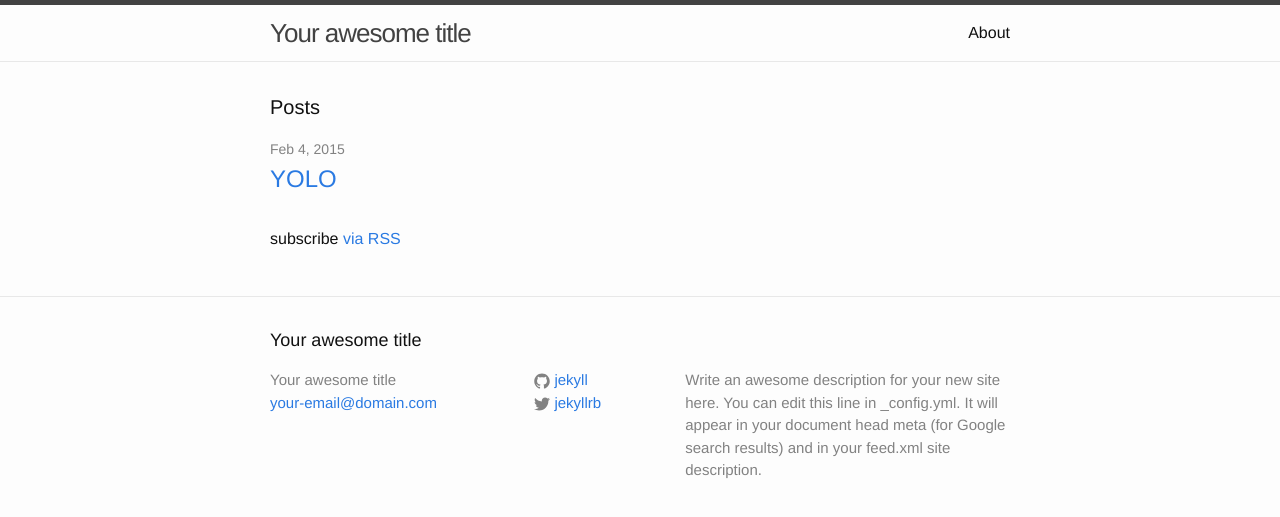
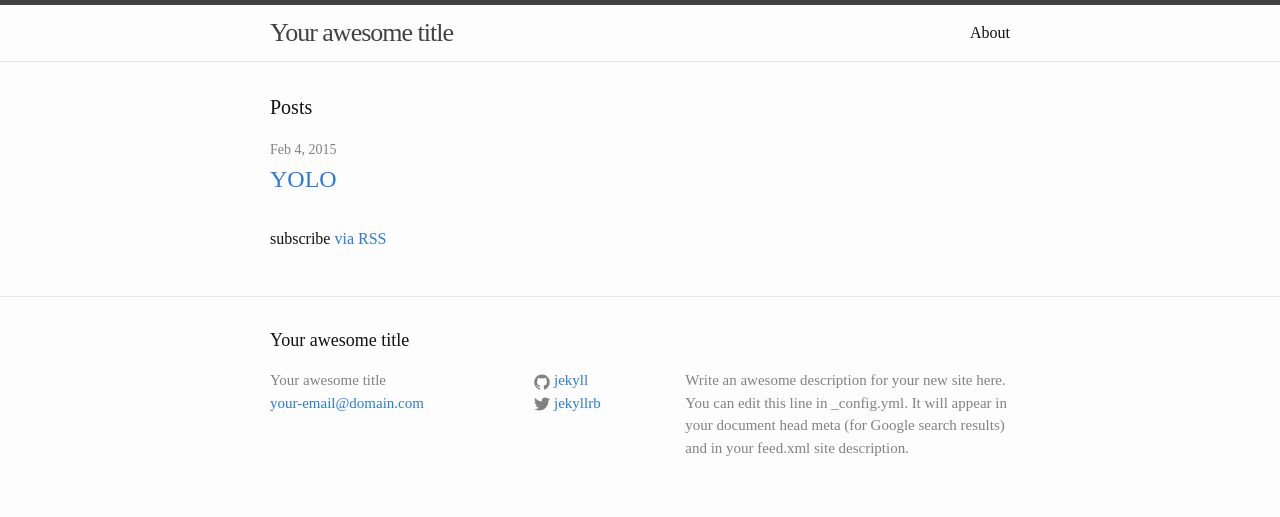
Before and after one commit to seedghs/seedghs.github.io, a Jekyll site: the page built from index.html, in a window 1280 px wide. Shown: the top 517 px of the page. Built offline with Jekyll 4.4.1, drawn with Linux system fonts in a browser that asks for light colours; some web fonts are replaced.

Commit message:
changed names to seed, changed font

```diff
--- a/css/main.scss
+++ b/css/main.scss
@@ -6,7 +6,7 @@
 
 
 // Our variables
-$base-font-family: Helvetica, Arial, sans-serif;
+$base-font-family: 'Linden Hill', serif;
 $base-font-size:   16px;
 $small-font-size:  $base-font-size * 0.875;
 $base-line-height: 1.5;
@@ -50,3 +50,6 @@ $on-laptop:        800px;
         "layout",
         "syntax-highlighting"
 ;
+
+//import fonts
+@import url(http://fonts.googleapis.com/css?family=Linden+Hill);
```
